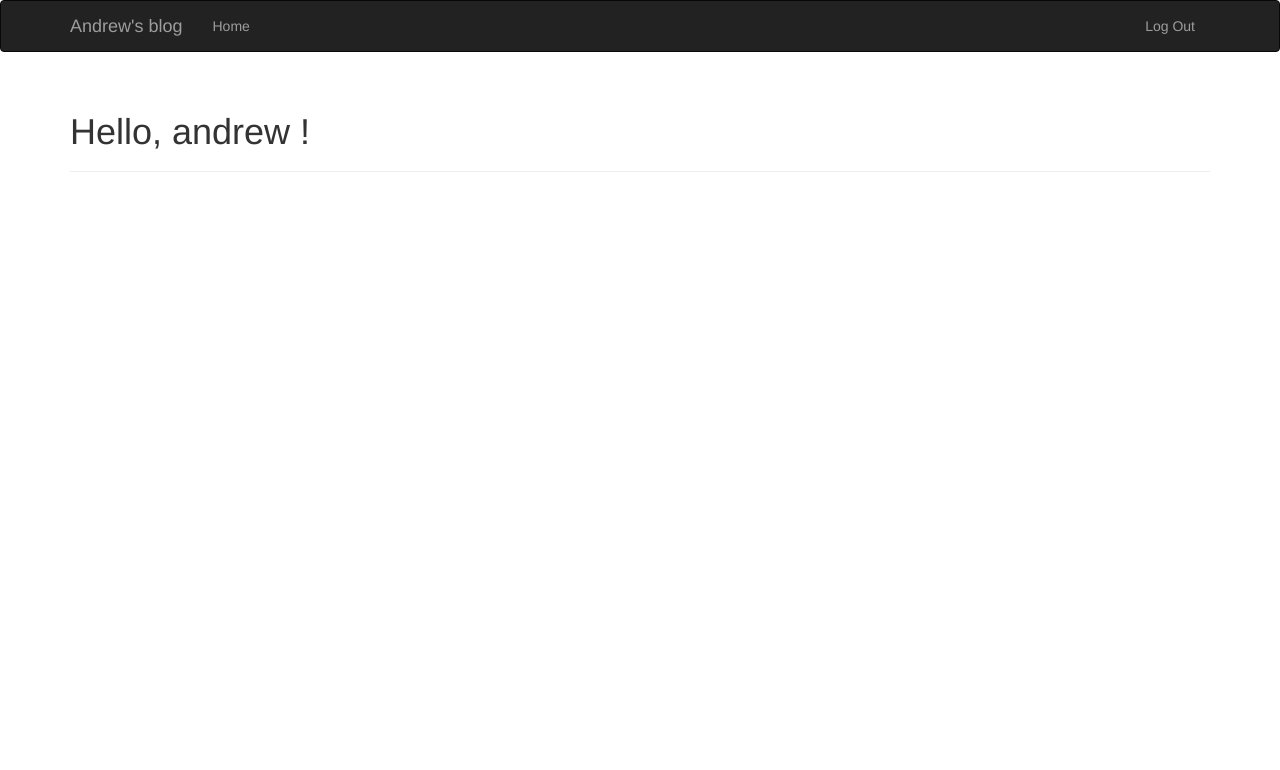
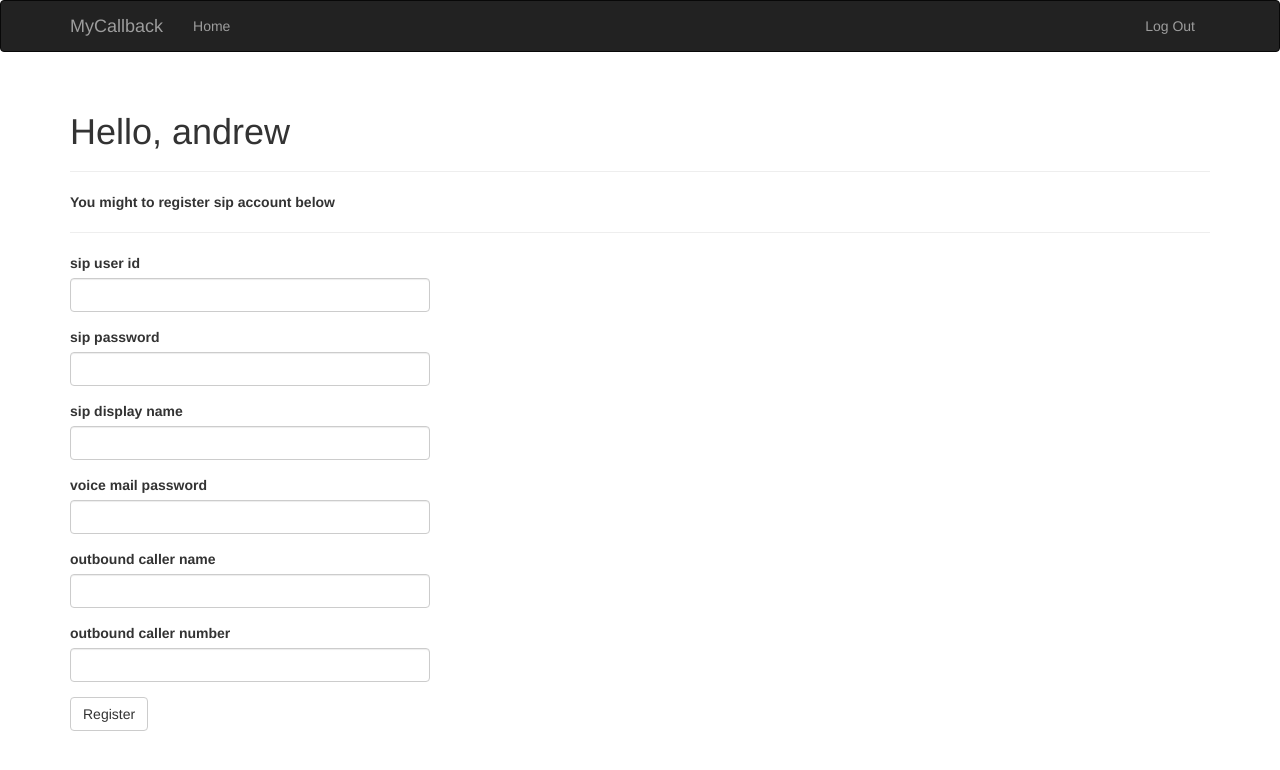
Before and after one commit to a-yarohovich/flask-demo, a Flask app: page / in a window 1280 px wide. Shown: the top 770 px of the page. Run offline with Flask 2, Linux system fonts and the light colour scheme; a user stored in the database is signed in; data comes from the database, SQL or seed files in the repository; both versions use the stored data as it was after the commit; some libraries are stand-ins or nearby versions.

Commit message:
Store fs profiles in DB

```diff
--- a/app/cbkwidget/forms.py
+++ b/app/cbkwidget/forms.py
@@ -5,7 +5,7 @@ from .. models import User
 
 class CbkWidgetForm(FlaskForm):
     my_choices = [('1', 'VEHICLES'), ('2', 'Cars'), ('3', 'Bicycles')]
-    name = StringField('Name', [validators.DataRequired(message='Name is required')])
+    name = StringField('Namesdsdssd', [validators.DataRequired(message='Name is required')])
     title = StringField('title', [validators.DataRequired(message='Subject is required')])
     text = TextAreaField('Text', [validators.DataRequired(message='Text is required')])
     phonenumber = StringField('Phone number')
--- a/app/extwidget/views.py
+++ b/app/extwidget/views.py
@@ -10,4 +10,4 @@ def call_me():
         call_to = form.call_to.data
         if call_to is not None:
             return redirect('http://127.0.0.1:5000/login')
-    return render_template('extwidget/cbkwidget.html', form=form)
+    return render_template('extwidget/ext.html', form=form)
--- a/app/main/forms.py
+++ b/app/main/forms.py
@@ -1,8 +1,11 @@
 from flask_wtf import FlaskForm
-from wtforms import StringField, SubmitField
-from wtforms.validators import DataRequired
+from wtforms import *
 
-
-class NameForm(FlaskForm):
-    name = StringField('What is your name?', validators=[DataRequired()])
-    submit = SubmitField('Submit')
+class FsProfileForm(FlaskForm):
+    sip_user_id = StringField('sip user id', [validators.DataRequired(message='Field is required')])
+    sip_password = PasswordField('sip password', [validators.DataRequired(message='Field is required')])
+    sip_display_name = StringField('sip display name')
+    vm_password = PasswordField('voice mail password', [validators.DataRequired(message='Field is required')])
+    outbound_caller_name = StringField('outbound caller name')
+    outbound_caller_number = StringField('outbound caller number')
+    submit = SubmitField('Register')
--- a/app/main/views.py
+++ b/app/main/views.py
@@ -1,28 +1,129 @@
-from flask import render_template, session, redirect, url_for, current_app
-from .. import db
+from flask import render_template, session, redirect, url_for
+from ..models import User
 from . import main
-from .forms import NameForm
+from .forms import FsProfileForm
+from lxml.builder import E
+from lxml import etree
+import hashlib
 
 
 @main.route('/', methods=['GET', 'POST'])
 def index():
-    form = NameForm()
+    form = FsProfileForm()
+
     if form.validate_on_submit():
-        username = form.name.data
-        cursor = db.connect().cursor()
-        cursor.execute("select * from users where username='" + username + "'")
-        data = cursor.fetchone()
-        db_user = None
-        if data is not None:
-            db_user = data[1]
-
-        if db_user is None:
-            user = username
-            session['known'] = False
-        else:
-            session['known'] = True
-        session['name'] = form.name.data
-        return redirect(url_for('.index'))
+        sip_user_id = form.sip_user_id.data
+        sip_password = form.sip_password.data
+        sip_display_name = form.sip_display_name.data
+        voice_main_passwd = form.vm_password.data
+        outbound_caller_name = form.outbound_caller_name.data
+        outbound_caller_number = form.outbound_caller_number.data
+        print(session['user_id'])
+        User.createUserFsProfile(session['user_id'],
+                                        sip_user_id,
+                                        sip_password,
+                                        sip_display_name,
+                                        voice_main_passwd,
+                                        outbound_caller_name,
+                                        outbound_caller_number)
+        return render_template('index_thank.html')
     return render_template('index.html',
                            form=form, name=session.get('name'),
                            known=session.get('known', False))
+
+
+def create_base_directory_xml_doc():
+    doc = (
+        E.document(
+            E.section(name="directory")
+        ,type="freeswitch/xml")
+    )
+    return doc
+
+
+def hash_password(domain, username, password):
+     hash = hashlib.md5()
+     hash.update(username + ":" + domain + ":" + password)
+     password_hash = hash.hexdigest()
+     password_param = "a1-hash"
+     return password_param, password_hash
+
+
+def add_directory_domain_user(doc, domain, username, password):
+    password_param = "password"
+    # comment out the line below to test with plain text passwords
+    #password_param, password = hash_password(domain, username, password)
+
+    section = doc.find("section")
+
+    # search for a domain tag for the indicated domain
+    # if the domain is not found, add it
+    searchStr = 'domain[@name="{}"]'.format(domain)
+    results = section.xpath(searchStr)
+    if len(results) > 0:
+        dom = results[0]
+    else:
+        dom = (
+            E.domain(
+                E.params(
+                    E.param(
+                        name="dial-string",
+                        value='{presence_id=${dialed_user}@${dialed_domain}}${sofia_contact(${dialed_user}@${dialed_domain})}'
+                    )
+                ),
+                E.groups(
+                )
+            ,name=domain)
+        )
+        section.append(dom)
+
+    # search for a group tag (for the "default" context)
+    # if the group is not found, add it
+    groups = dom.find("groups")
+    searchStr = 'group[@name="{}"]'.format("default")
+    results = groups.xpath(searchStr)
+    if len(results) > 0:
+       grp = results[0]
+    else:
+       grp = E.group(
+           E.users()
+       ,name="default")
+       groups.append(grp)
+
+    # add the new user
+    grp.find("users").append(
+       E.user(
+           E.params(
+               E.param(name=password_param, value=password)
+           )
+       ,id=username)
+    )
+
+@main.route('/fs_api_directory', methods=['GET', 'POST'])
+def fs_directory():
+    document = create_base_directory_xml_doc()
+    add_directory_domain_user(document, "54.93.196.83", "1011", "pass")
+
+    return etree.tostring(document)
+
+
+
+"""    query = "SELECT fs_user_id, password, displayname, vmpasswd, accountcode, outbound_caller_id_name, " \
+            "outbound_caller_id_number from extensions where fs_user_id = '" + POST['user'] + "'"
+    cursor = db.connect().cursor()
+    cursor.execute(query)
+    data = cursor.fetchone()
+    if data is None:
+        xml = 'foo'
+        return Response(xml, mimetype='text/xml')"""
+
+"""return User(user_id=data[0],
+                username=data[1],
+                email=data[2],
+                password_hash=data[3],
+                role=Role(role_id=data[4], name=data[6], permission=data[7]),
+                confirmed=data[5],
+                location=data[8],
+                about=data[9],
+                member_since=data[10],
+                last_seen=data[11] )"""
--- a/app/templates/auth/email/confirm.html
+++ b/app/templates/auth/email/confirm.html
@@ -1,9 +1,9 @@
 <!DOCTYPE html>
 <p>Dear {{ user.username }},</p>
-<p>Welcome to <b>Andrew's blog</b>!</p>
+<p>Welcome to <b>MyCallback</b>!</p>
 <p>To confirm your account please <a href="{{ url_for('auth.confirm', token=token, _external=True) }}">click here</a>.</p>
 <p>Alternatively, you can paste the following link in your browser's address bar:</p>
 <p>{{ url_for('auth.confirm', token=token, _external=True) }}</p>
 <p>Sincerely,</p>
-<p>The Andrew's blog Team</p>
+<p>The MyCallback's Team</p>
 <p><small>Note: replies to this email address are not monitored.</small></p>
--- a/app/templates/auth/email/confirm.txt
+++ b/app/templates/auth/email/confirm.txt
@@ -1,6 +1,6 @@
 Dear {{ user.username }},
 
-Welcome to Andrew's blog!
+Welcome to MyCallback!
 
 To confirm your account please click on the following link:
 
@@ -8,6 +8,6 @@ To confirm your account please click on the following link:
 
 Sincerely,
 
-The Andrew's blog Team
+The MyCallback's Team
 
 Note: replies to this email address are not monitored.
--- a/app/templates/base.html
+++ b/app/templates/base.html
@@ -1,6 +1,6 @@
 {% extends "bootstrap/base.html" %}
 
-{% block title %}Andrew{% endblock %}
+{% block title %}MyCallback{% endblock %}
 
 {% block head %}
 {{ super() }}
@@ -18,7 +18,7 @@
                 <span class="icon-bar"></span>
                 <span class="icon-bar"></span>
             </button>
-            <a class="navbar-brand" href="{{ url_for('main.index') }}">Andrew's blog</a>
+            <a class="navbar-brand" href="{{ url_for('main.index') }}">MyCallback</a>
         </div>
         <div class="navbar-collapse collapse">
             <ul class="nav navbar-nav">
--- a/app/templates/index.html
+++ b/app/templates/index.html
@@ -1,6 +1,7 @@
 {% extends "base.html" %}
+{% import "bootstrap/wtf.html" as wtf %}
 
-{% block title %}Andrew's{% endblock %}
+{% block title %}MyCallback{% endblock %}
 
 {% block page_content %}
 <div class="page-header">
@@ -8,7 +9,25 @@
         {% if current_user.is_authenticated %}
             {{ current_user.username }}
         {% else %}
-            Stranger
-        {% endif %}!</h1>
+            Stranger.
+        {% endif %}</h1>
 </div>
+
+{% if current_user.is_authenticated %}
+<div>
+    <p><strong>You might to register sip account below</strong></p>
+</div>
+<hr>
+{% endif %}
+
+<div class="row">
+    <div class="col-md-4">
+        {% if current_user.is_authenticated %}
+            {{wtf.quick_form(form)}}
+        {% else %}
+            You need to register for using operators tab.
+        {% endif %}</h1>
+    </div>
+</div>
+
 {% endblock %}
--- a/requirements.txt
+++ b/requirements.txt
@@ -18,3 +18,4 @@ click==6.7
 itsdangerous==0.24
 python-editor==1.0.3
 flask-mysql==1.4.0
+lxml==4.1.0
--- /dev/null
+++ b/wsgi.py
@@ -0,0 +1,4 @@
+from manage import app as application
+
+if __name__ == "__main__":
+    application.run()
```
Also changed, not shown: app/models.py (+48 -4 lines), app/templates/extwidget/ext.html (+18 -56 lines), app/templates/index_thank.html (added, +10 -0 lines), dumps/Dump20171026.sql (added, +124 -0 lines).
